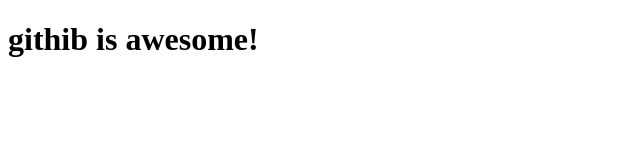
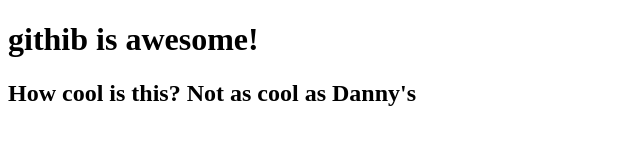
Before and after one commit to nadiahogg/gh-test, a plain HTML site: page index.html in a window 1280 px wide. Shown: the whole page, without its empty margins (0-640 px from the left). Drawn offline with Linux system fonts and the light colour scheme.

Commit message:
added h2

```diff
--- a/index.html
+++ b/index.html
@@ -8,5 +8,6 @@
 </head>
 <body>
     <h1>githib is awesome!</h1>
+    <h2>How cool is this? Not as cool as Danny's</h2>
 </body>
 </html>
```
